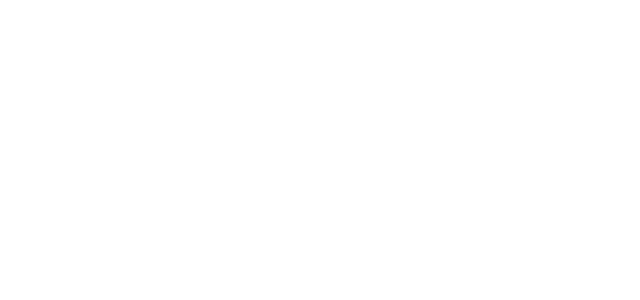
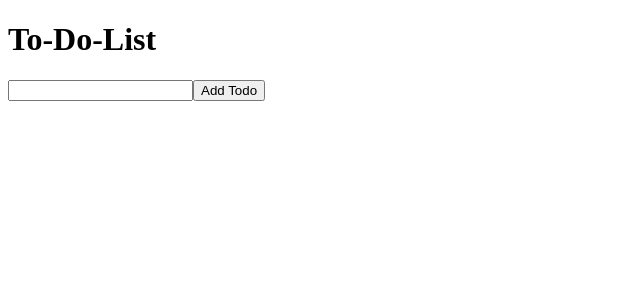
Before and after one commit to acciojob/todo-react-shrutijain2296, a React app: page / in a window 1280 px wide. Shown: the top 300 px of the page, without its empty margins (0-640 px from the left). Built offline with nearby package versions, Linux system fonts and the light colour scheme.

Commit message:
submitting code-Fri Aug 04 2023 21:21:12 GMT+0530 (India Standard Time)

```diff
--- a/src/components/App.js
+++ b/src/components/App.js
@@ -1,11 +1,12 @@
 
 import React from "react";
-import './../styles/App.css';
+import TodoList from "./TodoList";
 
 const App = () => {
   return (
     <div>
         {/* Do not remove the main div */}
+        <TodoList />
     </div>
   )
 }
--- /dev/null
+++ b/src/components/TodoList.js
@@ -0,0 +1,42 @@
+import React, {useState} from "react";
+
+
+const TodoList = () =>{
+let [listItem, setListItem] = useState([]);
+let [newItem, setNewItem] = useState("");
+
+function addItems(event){
+    event.preventDefault();
+
+    if(newItem.trim !== ""){
+        setListItem([...listItem, newItem]);
+        setNewItem("");
+    }
+}
+
+function removeItem(index){
+    let updatedList = ([...listItem]);
+    updatedList.splice(index, 1);
+    setListItem(updatedList);
+}
+
+    return(
+        <div>
+            <h1>To-Do-List</h1>
+            <input type = "text" value = {newItem} onChange = {(event) => setNewItem(event.target.value)} />
+            <button onClick = {addItems}>Add Todo</button>
+            {
+                listItem.map((item, index) =>(
+                    <div key = {index}>
+                        <p>{item}</p>
+                        <button onClick={() => removeItem(index)}>Delete</button>
+                    </div>
+
+                )
+
+                )
+            }
+        </div>
+    )
+}
+export default TodoList;
```
Also changed, not shown: 1 other file (tests, documents, lock files or other folders).
